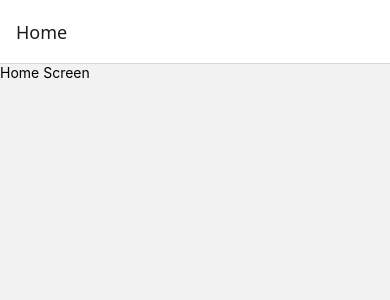
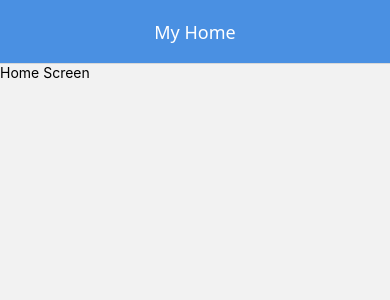
Before and after one commit to CzarinaStudio/appdev2, a React Native app in the folder react-native-navigation/: screen / in a window 390 px wide. Shown: the top 300 px of the page. Built offline with nearby package versions, Linux system fonts and the light colour scheme.

Commit message:
Done with configuring the navigator

```diff
--- a/react-native-navigation/App.js
+++ b/react-native-navigation/App.js
@@ -24,9 +24,25 @@ function DetailsScreen() {
 export default function App() {
   return (
     <NavigationContainer>
-      <Stack.Navigator>
-        <Stack.Screen name="Home" component={HomeScreen} />
-        <Stack.Screen name="Details" component={DetailsScreen} />
+      <Stack.Navigator
+        initialRouteName="Home"
+        screenOptions={{
+          headerStyle: { backgroundColor: '#4a90e2' },
+          headerTintColor: '#fff',
+          headerTitleAlign: 'center',
+        }}
+      >
+        <Stack.Screen
+          name="Home"
+          component={HomeScreen}
+          options={{ title: 'My Home' }}
+        />
+
+        <Stack.Screen
+          name="Details"
+          component={DetailsScreen}
+          options={{ title: 'Details Page' }}
+        />
       </Stack.Navigator>
     </NavigationContainer>
   );
```
